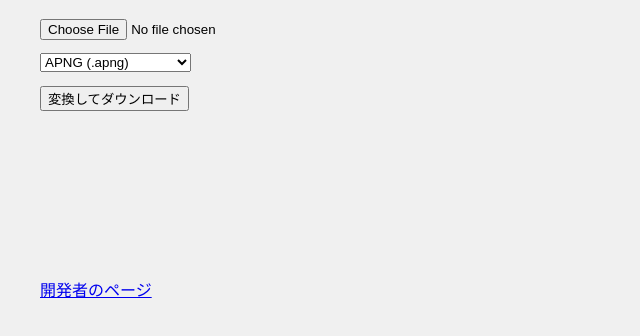
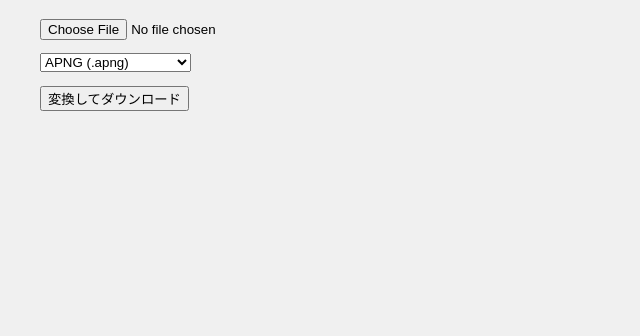
Before and after one commit to Negment/negment-1, a plain HTML site: page index.htm in a window 1280 px wide. Shown: the part 110-446 px from the top of the page, without its empty margins (0-640 px from the left). Drawn offline with Linux system fonts and the light colour scheme.

Commit message:
Update index.htm

```diff
--- a/index.htm
+++ b/index.htm
@@ -58,8 +58,6 @@
   </select>
   <button onclick="convertImage()">変換してダウンロード</button>
   <canvas id="canvas"></canvas>
-
-  <a href="https://scratch.mit.edu/users/unnot-leas/">開発者のページ</a>
 
   <script>
     function fileToImage(file) {
```
